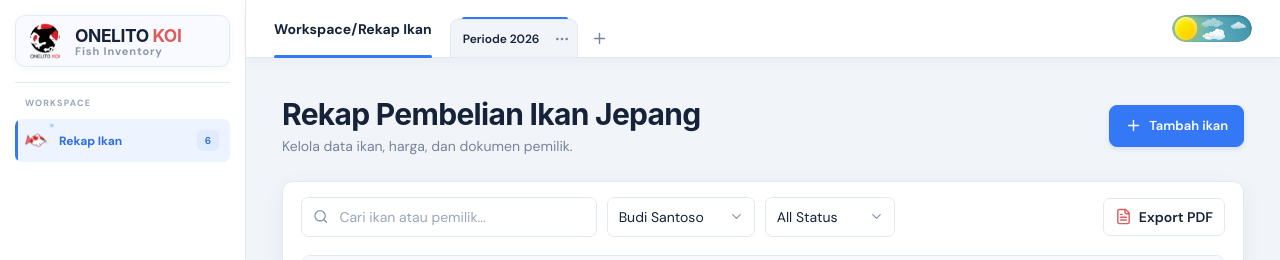
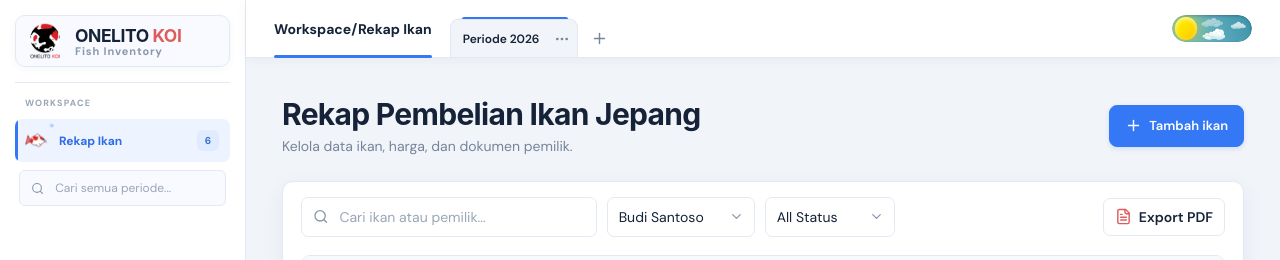
Before and after one commit to absyalsatria20/Project-Onelito, a React (Vite) app: page / in a window 1280 px wide. Both pictures are taken after typing "Sample123" into the empty fields and a click on the button "Masuk". Shown: the top 260 px of the page. Built offline with nearby package versions, Linux system fonts and the light colour scheme.

Commit message:
feat: add global search bar in sidebar below Rekap Ikan with period badges and auto-period switching

```diff
--- a/src/App.tsx
+++ b/src/App.tsx
@@ -167,6 +167,7 @@ function App() {
 
   const [periods, setPeriods] = useState<Period[]>([{id:'period-2026',name:'Periode 2026',records:initial,owner:'Budi Santoso',certificate:'All Status',query:'',sort:'name'}])
   const [activePeriodId, setActivePeriodId] = useState('period-2026')
+  const [isGlobalSearch, setIsGlobalSearch] = useState(false)
   const activePeriod = periods.find(period=>period.id===activePeriodId) ?? periods[0]
   const {records,owner,certificate,query,sort}=activePeriod
   const updateActivePeriod = (updates:Partial<Period>) => setPeriods(items=>items.map(period=>period.id===activePeriod.id?{...period,...updates}:period))
@@ -326,8 +327,10 @@ function App() {
       window.removeEventListener('touchend', handleTouchEnd)
     }
   }, [sidebarOpen])
-  const filtered = useMemo(() => records.filter(r => (owner === 'All Owners' || r.owner === owner) && (certificate === 'All Status' || (certificate === 'Ada' ? r.certificate : !r.certificate)) && `${r.name} ${r.owner}`.toLowerCase().includes(query.toLowerCase())).sort((a,b) => sort === 'total' ? total(b)-total(a) : sort === 'owner' ? a.owner.localeCompare(b.owner) : a.name.localeCompare(b.name)), [records, owner, certificate, query, sort])
-  const selected = owner === 'All Owners' ? records : records.filter(r => r.owner === owner)
+  const allRecordsWithPeriod = useMemo(() => periods.flatMap(p => p.records.map(r => ({ ...r, periodName: p.name, periodId: p.id }))), [periods])
+  const sourceRecords = isGlobalSearch ? allRecordsWithPeriod : records
+  const filtered = useMemo(() => sourceRecords.filter(r => (owner === 'All Owners' || r.owner === owner) && (certificate === 'All Status' || (certificate === 'Ada' ? r.certificate : !r.certificate)) && `${r.name} ${r.owner}`.toLowerCase().includes(query.toLowerCase())).sort((a,b) => sort === 'total' ? total(b)-total(a) : sort === 'owner' ? a.owner.localeCompare(b.owner) : a.name.localeCompare(b.name)), [sourceRecords, owner, certificate, query, sort])
+  const selected = owner === 'All Owners' ? sourceRecords : sourceRecords.filter(r => r.owner === owner)
   const grand = selected.reduce((sum, r) => sum + total(r), 0)
   const toastTimer = useRef<number | null>(null)
   const toast = (message: string) => {
@@ -404,6 +407,30 @@ function App() {
         <nav className="sidebar-nav" aria-label="Navigasi utama">
           <button className={`sidebar-link ${activeSection==='Rekap Ikan'?'selected':''}`} onClick={()=>{setActiveSection('Rekap Ikan');setSidebarOpen(false)}}><div className="fish-icon"><svg className="fish-svg" viewBox="0 0 24 24" fill="none" xmlns="http://www.w3.org/2000/svg"><defs><clipPath id="koiBody"><path d="M4 12 C6 7 10 5.5 15 7 C18 8 20 10 21 12 C19 15 16 17 12 17 C8 17 5 15 4 12Z"/></clipPath></defs><g className="fish-tail"><path d="M5 12 C3 9 1 7 0.8 7 C1 10 1 14 0.8 17 C3 15 4 14 5 12Z" fill="#F87171" stroke="#991B1B" strokeWidth="0.7"/></g><path d="M4 12 C6 7 10 5.5 15 7 C18 8 20 10 21 12 C19 15 16 17 12 17 C8 17 5 15 4 12Z" fill="#FFFDF7" stroke="#475569" strokeWidth="0.7"/><g clipPath="url(#koiBody)"><path d="M16 5 C19 5 21 8 20 11 C18 12 16 11 15 9Z" fill="#DC2626"/><path d="M9 5 C12 5 14 7 13 10 C12 12 9 12 8 10 C7 8 8 6 9 5Z" fill="#DC2626"/><path d="M4 12 C5 9 7 9 8 11 C8 14 6 16 4 15Z" fill="#DC2626"/></g><path d="M10 7 Q12 3 15 6 L13 8" fill="#FFFDF7" stroke="#991B1B" strokeWidth="0.6"/><path d="M11 16 Q13 20 16 17 L14 15" fill="#FFFDF7" stroke="#991B1B" strokeWidth="0.6"/><circle cx="19" cy="11" r="0.8" fill="#1E293B"/><path d="M20 12.5 Q22 13 22.5 12 M20 13 Q22 14 22.5 14" stroke="#991B1B" strokeWidth="0.45" strokeLinecap="round"/></svg><span className="fish-bubble fish-bubble-one"></span><span className="fish-bubble fish-bubble-two"></span></div><span>Rekap Ikan</span><b className="nav-badge">{records.length}</b></button>
         </nav>
+        {!sidebarCollapsed && (
+          <div style={{padding: '0 4px', marginTop: '8px'}}>
+            <label className="search-field" style={{width: '100%', height: '36px', background: 'var(--panel-soft)', borderRadius: '6px'}}>
+              <Search size={15}/>
+              <input
+                value={query}
+                onChange={e => {
+                  setQuery(e.target.value)
+                  if (!isGlobalSearch) setIsGlobalSearch(true)
+                  if (activeSection !== 'Rekap Ikan') setActiveSection('Rekap Ikan')
+                }}
+                placeholder="Cari semua periode..."
+                aria-label="Cari global"
+                style={{fontSize: '12px'}}
+              />
+            </label>
+            {isGlobalSearch && (
+              <div style={{display: 'flex', justifyContent: 'space-between', alignItems: 'center', marginTop: '4px', padding: '0 2px'}}>
+                <small style={{fontSize: '10px', color: 'var(--blue)', fontWeight: 600}}>Global Search Aktif</small>
+                <button type="button" onClick={() => { setIsGlobalSearch(false); setQuery('') }} style={{background: 'none', border: '0', color: 'var(--muted)', fontSize: '10px', cursor: 'pointer', padding: 0}}>Reset</button>
+              </div>
+            )}
+          </div>
+        )}
         <div className="sidebar-spacer"/><span className="nav-label settings-label" title="PREFERENCES">PREFERENCES</span>
         <nav className="sidebar-nav"><button className={`sidebar-link ${activeSection==='Setting'?'selected':''}`} onClick={()=>{setActiveSection('Setting');setSidebarOpen(false)}}><Settings size={18}/><span>Setting</span></button></nav>
         <div className="mobile-theme-toggle-wrap"><span style={{fontSize:'12px',fontWeight:600,color:'var(--text)'}}>Ubah Tampilan</span><ThemeToggle isDark={theme === 'dark'} onToggle={themeToggle} size={84}/></div>
@@ -431,10 +458,10 @@ function App() {
           <div className="export-actions"><button className="export-btn pdf-btn" onClick={exportPdf}><FileText size={17}/><span>Export PDF</span></button></div>
         </div>
       <section className="data-panel" aria-label="Daftar inventaris ikan">
-        <div className="table-wrap"><table><colgroup><col className="fish-col"/><col className="yen-col"/><col className="rate-col"/><col className="idr-col"/><col className="fee-col"/><col className="shipping-col"/><col className="total-col"/><col className="cert-col"/><col className="tc-col"/><col className="action-col"/></colgroup><thead><tr><th><button onClick={()=>setSort('name')}>FISH</button></th><th className="numeric">HARGA (JPY)</th><th className="numeric">KURS</th><th className="numeric">HARGA (IDR)</th><th className="numeric">DEALER FEE</th><th className="numeric">SHIPPING COST</th><th className="numeric"><button onClick={()=>setSort('total')}>TOTAL</button></th><th>SERTIFIKAT</th><th>TERM &amp; CONDITION</th><th className="action-head">EDIT</th></tr></thead><tbody>{filtered.map(record=><tr key={record.id}>
-          <td><div className="fish-cell"><button className="thumb" onClick={()=>setPreview(record)} aria-label={`Lihat foto ${record.name}`} title="Klik untuk melihat gambar"><img src={record.image} alt={record.name} loading="lazy" onError={e=>{e.currentTarget.style.visibility='hidden'}}/><span className="thumb-fallback"><Fish size={18}/></span></button><span className="fish-info"><b title={record.name}>{record.name}</b>{owner==='All Owners'&&<small className="fish-owner">{record.owner}</small>}</span></div></td>
+        <div className="table-wrap"><table><colgroup><col className="fish-col"/><col className="yen-col"/><col className="rate-col"/><col className="idr-col"/><col className="fee-col"/><col className="shipping-col"/><col className="total-col"/><col className="cert-col"/><col className="tc-col"/><col className="action-col"/></colgroup><thead><tr><th><button onClick={()=>setSort('name')}>FISH</button></th><th className="numeric">HARGA (JPY)</th><th className="numeric">KURS</th><th className="numeric">HARGA (IDR)</th><th className="numeric">DEALER FEE</th><th className="numeric">SHIPPING COST</th><th className="numeric"><button onClick={()=>setSort('total')}>TOTAL</button></th><th>SERTIFIKAT</th><th>TERM &amp; CONDITION</th><th className="action-head">EDIT</th></tr></thead><tbody>{filtered.map(record=><tr key={`${(record as any).periodId || 'curr'}-${record.id}`}>
+          <td><div className="fish-cell"><button className="thumb" onClick={()=>{if((record as any).periodId)setActivePeriodId((record as any).periodId);setPreview(record)}} aria-label={`Lihat foto ${record.name}`} title="Klik untuk melihat gambar"><img src={record.image} alt={record.name} loading="lazy" onError={e=>{e.currentTarget.style.visibility='hidden'}}/><span className="thumb-fallback"><Fish size={18}/></span></button><span className="fish-info"><b title={record.name}>{record.name}</b><span style={{display:'flex',gap:'6px',alignItems:'center',flexWrap:'wrap'}}>{owner==='All Owners'&&<small className="fish-owner">{record.owner}</small>}{isGlobalSearch&&(record as any).periodName&&<small className="fish-owner" style={{padding:'1px 5px',borderRadius:'4px',background:'var(--panel-soft)',border:'1px solid var(--line)',color:'var(--blue)'}}>{(record as any).periodName}</small>}</span></span></div></td>
           <td className="numeric">{yenMoney(record.yen)}</td><td className="numeric">{record.rate ?? '—'}</td><td className="numeric">{money(record.rupiah)}</td><td className="numeric fee-cell"><span className="fee-percent">{record.feePercent}%</span><span className="fee-amount">{money(fee(record))}</span></td><td className="numeric">{money(record.shipping)}</td><td className="numeric total-value">{money(total(record))}</td><td><span className={`status ${record.certificate?'status-ok':'status-pending'}`}><i/>{record.certificate?'Ada':'Belum ada'}</span></td><td className="tc-cell">{record.tc ? <><span>{record.tc.split('\n')[0]}</span><button className="tc-detail-btn" onClick={()=>setTermsDetail(record)}>Detail</button></> : '—'}</td>
-          <td><div className="row-actions"><button className="row-action edit" onClick={()=>{setEditing(record);setModal(true)}} aria-label={`Edit ${record.name}`} title="Edit"><Pencil size={17}/></button><button className="row-action delete" onClick={()=>remove(record)} aria-label={`Hapus ${record.name}`} title="Hapus"><Trash2 size={17}/></button></div></td>
+          <td><div className="row-actions"><button className="row-action edit" onClick={()=>{if((record as any).periodId)setActivePeriodId((record as any).periodId);setEditing(record);setModal(true)}} aria-label={`Edit ${record.name}`} title="Edit"><Pencil size={17}/></button><button className="row-action delete" onClick={()=>{if((record as any).periodId)setActivePeriodId((record as any).periodId);remove(record)}} aria-label={`Hapus ${record.name}`} title="Hapus"><Trash2 size={17}/></button></div></td>
         </tr>)}</tbody></table>{filtered.length===0&&<div className="empty-state"><Search size={22}/><b>Data tidak ditemukan</b><span>Coba ubah kata pencarian atau filter pilihan.</span></div>}</div>
       </section>
       <footer className="table-footer"><div className="owner-summary"><span>Owner:</span><b>{owner==='All Owners'?'Semua owner':owner}</b><i>·</i><span>Menampilkan {filtered.length} data</span></div><div className="grand-total"><span>GRAND TOTAL:</span><strong>{money(grand)}</strong></div></footer>
```
